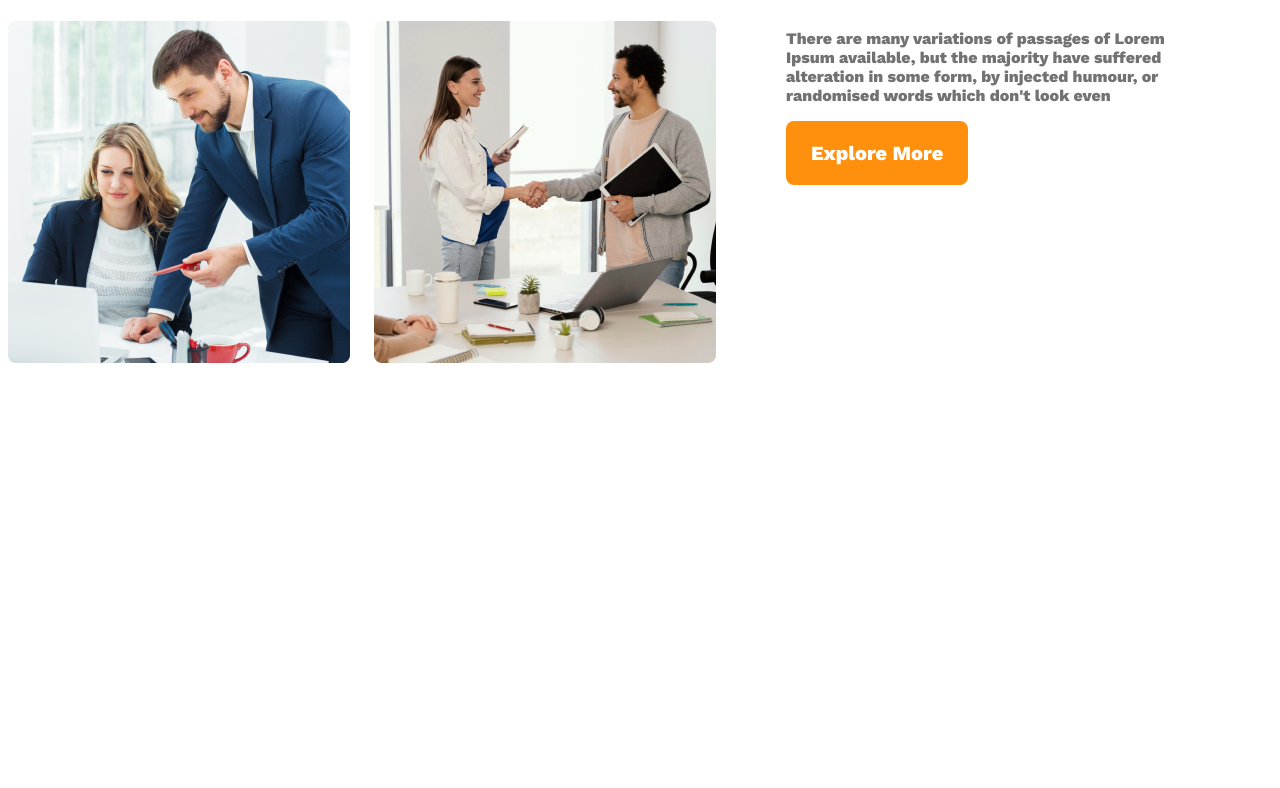
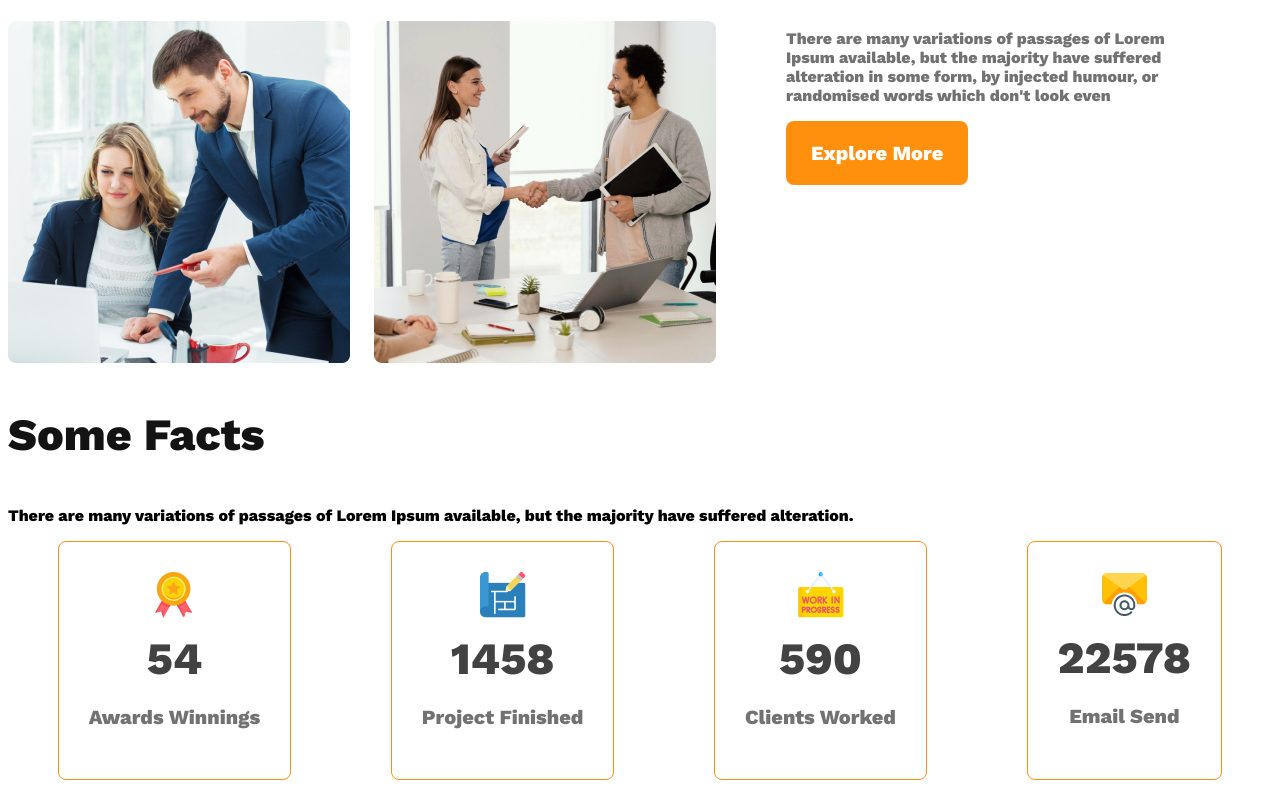
Before and after one commit to forhad12hossen/g3-architects-website, a plain HTML site: page index.html in a window 1280 px wide. Shown: the part 1396-2184 px from the top of the page. Before the commit the page ends 1767 px from the top, so only its background shows below. Drawn offline with nearby package versions, Linux system fonts and the light colour scheme.

Commit message:
added features section

```diff
--- a/index.html
+++ b/index.html
@@ -10,7 +10,7 @@
     <!-- header start -->
     <header>
         <nav>
-            <h3 class="nav-title">G3 Architects</h3>
+            <h3 class="section-title">G3 Architects</h3>
             <ul>
                 <li><a href="">Home</a></li>
                 <li><a href="">About</a></li>
@@ -47,6 +47,39 @@
 
             </div>
         </section>
+        <!-- features section -->
+        <section class="features">
+
+        </section>
+        <!-- facts section -->
+        <setion class="facts">
+            <h3 class="section-title">Some Facts</h3>
+            <p>There are many variations of passages of Lorem Ipsum available, but the majority have suffered alteration.</p>
+            <div class="facts-card-container">
+                <!-- .card*4>img+h2.card-stats+p.card-title. text-light-gray -->
+                <div class="card">
+                    <img src="images/icons/ribon.png" alt="">
+                    <h2 class="card-stats">54</h2>
+                    <p class="card-title text-light-gray">Awards Winnings</p>
+                </div>
+                <div class="card">
+                    <img src="images/icons/projects.png" alt="">
+                    <h2 class="card-stats">1458</h2>
+                    <p class="card-title text-light-gray">Project Finished</p>
+                </div>
+                <div class="card">
+                    <img src="images/icons/customers.png" alt="">
+                    <h2 class="card-stats">590</h2>
+                    <p class="card-title text-light-gray">Clients Worked</p>
+                </div>
+                <div class="card">
+                    <img src="images/icons/email.png" alt="">
+                    <h2 class="card-stats">22578</h2>
+                    <p class="card-title text-light-gray">Email Send</p>
+                </div>
+
+            </div>
+        </setion>
 
     </main>
     <footer>
--- a/styles/architects.css
+++ b/styles/architects.css
@@ -18,6 +18,11 @@ cursor: pointer;
 border: 0px;
 text-align: center;
 }
+.section-title{
+    font-size: 2.8rem;
+    font-weight: 700;
+    color: #131313;
+}
 header{
     background: rgba(255, 144, 14, 0.10);
     padding: 50px 240px;
@@ -35,11 +40,6 @@ nav li{
     margin-right: 30px;
     font-weight: 500px;
     font-size: 1rem;
-}
-.nav-title{
-    font-size: 2.8rem;
-    font-weight: 700;
-    color: #131313;
 }
 nav li a{
     text-decoration: none;
@@ -92,6 +92,26 @@ main{
     color: #FF900E;
     font-weight: 700;
 }
+.facts-card-container{
+    display: flex;
+    justify-content: space-around;
+}
+.facts-card-container .card{
+    border-radius: 8px;
+border: 1px solid #FF900E;
+text-align: center;
+padding:30px;
+}
+.facts-card-container .card-stats{
+    font-size: 2.8rem;
+    color: #424242;
+    margin-top: 10px;
+    margin-bottom: 10px;
+}
+.facts-card-container .card-title{
+    font-weight: 600;
+    font-size: 1.25rem;
+}
 
 /* responsive media quaries */
 /* mobile device */
@@ -112,6 +132,7 @@ main{
     padding-right: 10px;
 
 }
+}
 
 
 /* tablet or medium devices */
```
